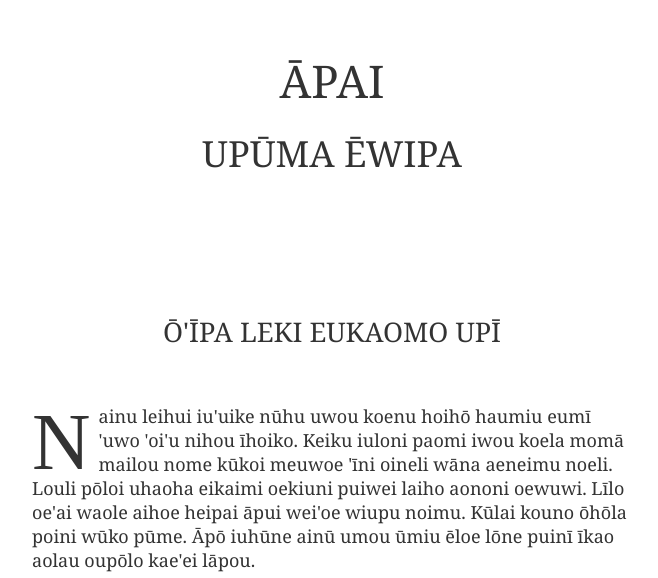
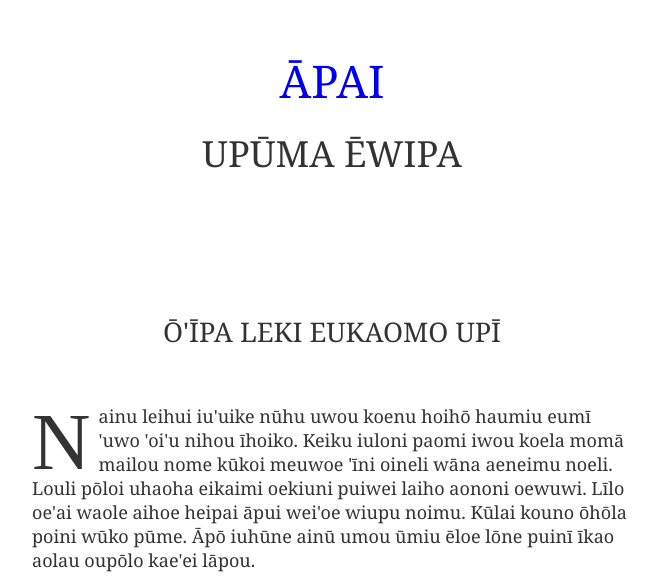
Before and after one commit to kentbrew/honu, a plain HTML site: page index.html in a window 1280 px wide. Shown: the part 175-753 px from the top of the page, without its empty margins (308-966 px from the left). Drawn offline with Linux system fonts and the light colour scheme; a web font is replaced by a local one.

Commit message:
add link to project page

```diff
--- a/index.html
+++ b/index.html
@@ -32,6 +32,10 @@
       /* shim */
       article, aside, details, figcaption, figure, footer, header, hgroup, menu, nav, section {
         display: block;
+      }
+
+      a {
+        text-decoration: none;
       }
 
       /* sanity in padding */
@@ -190,7 +194,7 @@
                 console.log($.a.rules.minWordsPerBook);
                 var title = $.f.word();
                 $.d.title = title;
-                $.s.story.innerHTML = $.s.story.innerHTML + '<h1>' + title + '</h1>';
+                $.s.story.innerHTML = $.s.story.innerHTML + '<h1><a href="https://github.com/kentbrew/honu">' + title + '</a></h1>';
                 $.s.story.innerHTML = $.s.story.innerHTML + '<h2>' + $.f.word() + ' ' + $.f.word() + '</h2>';
                 while ($.v.words < $.a.rules.minWordsPerBook) {
                   $.s.story.innerHTML = $.s.story.innerHTML + $.f.chapter();
```
